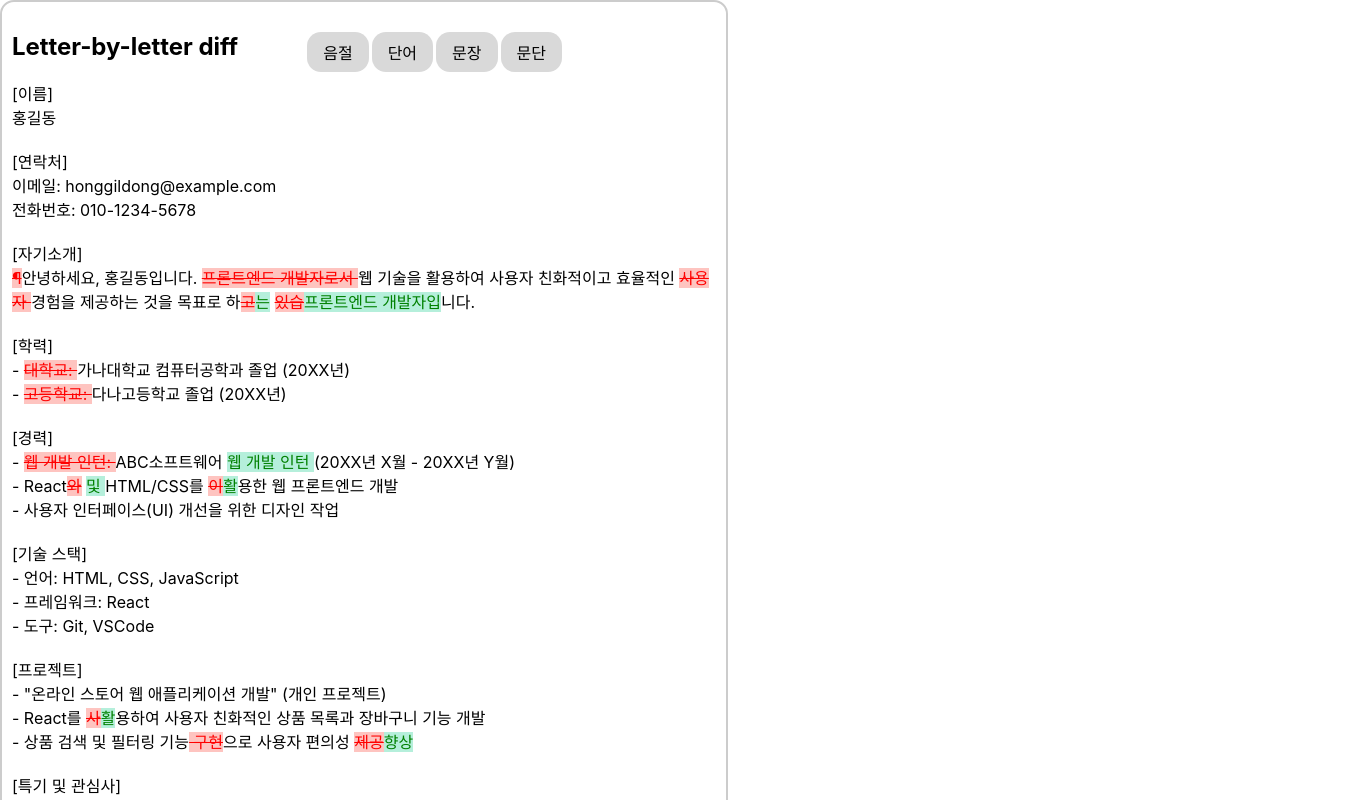
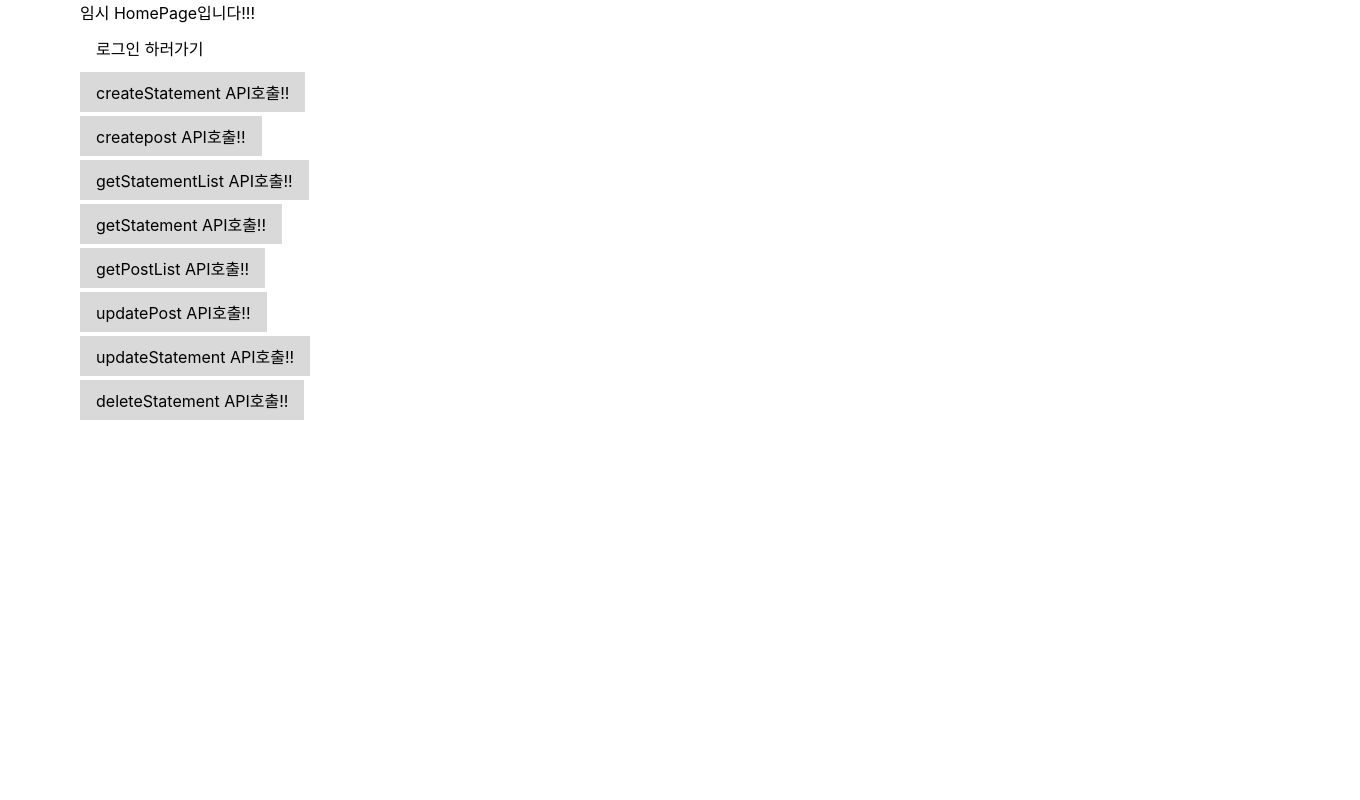
Before and after one commit to ksb-hub/Ja_Doctor, a React (Create React App) app in the folder ja-docter-app/: page / in a window 1280 px wide. Shown: the top 800 px of the page, 1360 px wide, since content can reach past the window. Built offline with nearby package versions, Linux system fonts and the light colour scheme.

Commit message:
API 테스팅 버튼 구현

```diff
--- a/ja-docter-app/src/APIs/Statemet.js
+++ b/ja-docter-app/src/APIs/Statemet.js
@@ -1,5 +1,4 @@
 import axios from "axios"
-
 
 const baseURL = "http://43.200.184.226/api"
 const axiosInstance = axios.create({
@@ -33,8 +32,7 @@ const getStatementList = () =>{
 }
 /**
  * @param statementID (num)
- * @return
- * parm으로 받은 statementID에 해당하는statment를 리턴한다!!!
+ * @return parm으로 받은 statementID에 해당하는statment를 리턴한다!!!
  * 실패시 콘솔창에 실패메시지 + error코드 뜸
  */
 const getStatement = (statementID) => {
@@ -88,8 +86,9 @@ const updatePost = (statementID, postID, content,versionInfo) => {
         "content": content,
         "version_info": versionInfo
     }
-
-    axiosInstance.put(apiURL, requestData)
+    const finaldata = JSON.stringify(requestData)
+    console.log(finaldata)
+    axiosInstance.put(apiURL, finaldata)
     .then(response =>{
         return(response.data)
     })
@@ -108,13 +107,14 @@ const updatePost = (statementID, postID, content,versionInfo) => {
  * @param {} title
  *
  */
-const StatementUpdate = (statementID, title) => {
+const updateStatement = (statementID, title) => {
     const apiURL = baseURL + `statement/${statementID}/`;
     const requestData = {
         "title": title
     }
-
-    axiosInstance.put(apiURL, requestData)
+    const finaldata = JSON.stringify(requestData)
+    console.log(finaldata)
+    axiosInstance.put(apiURL, finaldata)
     .then(response =>{
         return(response.data)
     })
@@ -131,14 +131,15 @@ const StatementUpdate = (statementID, title) => {
  * @param {*} content
  * @param {*} versionInfo
  */
-const Createpost = (statementID, content, versionInfo) => {
+const createpost = (statementID, content, versionInfo) => {
     const apiURL = baseURL + `/statement/${statementID}/post/`;
     const requestData = {
         "content": content,
         "version_info": versionInfo
     }
-
-    axiosInstance.post(apiURL, requestData)
+    const finaldata = JSON.stringify(requestData)
+    console.log(finaldata)
+    axiosInstance.post(apiURL, finaldata)
     .then(response =>{
         return(response.data)
     })
@@ -149,8 +150,10 @@ const Createpost = (statementID, content, versionInfo) => {
 
 
 }
-
-const statementCreate = () => {
+/**
+ * statement를 새로 만드는 API
+ */
+const createStatement = () => {
     const apiURL = baseURL + `/statement/`;
 
     axiosInstance.post(apiURL)
@@ -164,13 +167,19 @@ const statementCreate = () => {
 
 }
 //delete APIs
+/**
+ * Statement를 제거하는 API
+ * @param {*} statementID
+ * @param {*} title
+ */
 const deleteStatement = (statementID, title) => {
     const apiURL = baseURL + `/statement/${statementID}/`;
     const requestData = {
         "title": title,
     }
-
-    axiosInstance.post(apiURL, requestData)
+    const finaldata = JSON.stringify(requestData)
+    console.log(finaldata)
+    axiosInstance.post(apiURL, finaldata)
     .then(response =>{
         return(response.data)
     })
@@ -181,5 +190,5 @@ const deleteStatement = (statementID, title) => {
 }
 
 export {getPostList, getStatement, getStatementList,
-    updatePost,  StatementUpdate,
-    Createpost, statementCreate, deleteStatement}
+    updatePost,  updateStatement,
+    createpost, createStatement, deleteStatement}
--- a/ja-docter-app/src/componets/Pages/HomePage.jsx
+++ b/ja-docter-app/src/componets/Pages/HomePage.jsx
@@ -1,12 +1,33 @@
 import React from 'react'
+import styled from 'styled-components'
 import { useNavigate } from 'react-router-dom'
 import Button from '../UI/Button'
-export default function HomePage() {
+import sample1 from '../../VirtualData/postsample.json'
+import editSample1 from '../../VirtualData/postEditSample.json'
+import {getPostList, getStatement, getStatementList,
+    updatePost,  updateStatement,
+    createpost, createStatement, deleteStatement} from '../../APIs/Statemet'
+
+
+
+const Container = styled.div`
+  border-radius: 4px solid red;
+  width: 100vw;
+  display: flex;
+  flex-direction: column;
+  gap: 4px;
+  align-items: flex-start;
+  padding-left: 80px;
+`;
+    export default function HomePage() {
 
     const navigate = useNavigate();
-
+    const statementID = 1
+    const title = "testTitle"
+    const postID = 1
+    const versionInfo = "test_version"
     return (
-        <>
+        <Container>
         <div>임시 HomePage입니다!!!</div>
         <Button
             title = '로그인 하러가기'
@@ -14,6 +35,93 @@ export default function HomePage() {
                 navigate("/signin")
             }}
         ></Button>
-        </>
+        <Button
+          title = "createStatement API호출!!"
+          onClick = {() => {
+            console.log()
+            createStatement()
+          }}
+          bgcolor = {"#D9D9D9"}
+          hovercolor={"#b0b0b0"}
+        >
+        </Button>
+
+        <Button
+          title = "createpost API호출!!"
+          onClick = {() => {
+            console.log(createpost(statementID, sample1.content, "테스트 버전1"))
+
+          }}
+          bgcolor = {"#D9D9D9"}
+          hovercolor={"#b0b0b0"}
+        >
+        </Button>
+        <Button
+          title = "getStatementList API호출!!"
+          onClick = {() => {
+            console.log(getStatementList())
+
+          }}
+          bgcolor = {"#D9D9D9"}
+          hovercolor={"#b0b0b0"}
+        >
+        </Button>
+        <Button
+          title = "getStatement API호출!!"
+          onClick = {() => {
+            console.log(getStatement(statementID))
+
+          }}
+          bgcolor = {"#D9D9D9"}
+          hovercolor={"#b0b0b0"}
+        >
+
+        </Button>
+
+        <Button
+          title = "getPostList API호출!!"
+          onClick = {() => {
+            console.log(getPostList(statementID))
+
+          }}
+          bgcolor = {"#D9D9D9"}
+          hovercolor={"#b0b0b0"}
+        >
+
+        </Button>
+
+        <Button
+          title = "updatePost API호출!!"
+          onClick = {() => {
+            console.log(updatePost(statementID, postID, sample1.content, versionInfo))
+
+          }}
+          bgcolor = {"#D9D9D9"}
+          hovercolor={"#b0b0b0"}
+        >
+        </Button>
+
+        <Button
+          title = "updateStatement API호출!!"
+          onClick = {() => {
+            console.log(updateStatement(statementID, title))
+
+          }}
+          bgcolor = {"#D9D9D9"}
+          hovercolor={"#b0b0b0"}
+        >
+        </Button>
+
+        <Button
+          title = "deleteStatement API호출!!"
+          onClick = {() => {
+            console.log(deleteStatement(statementID, title))
+
+          }}
+          bgcolor = {"#D9D9D9"}
+          hovercolor={"#b0b0b0"}
+        >
+        </Button>
+        </Container>
     )
 }
--- a/ja-docter-app/src/index.js
+++ b/ja-docter-app/src/index.js
@@ -8,7 +8,7 @@ import Diffmark from './componets/UI/Diffmark';
 const root = ReactDOM.createRoot(document.getElementById('root'));
 root.render(
   <React.StrictMode>
-    <Diffmark/>
+    <App/>
   </React.StrictMode>
 );
 
```
